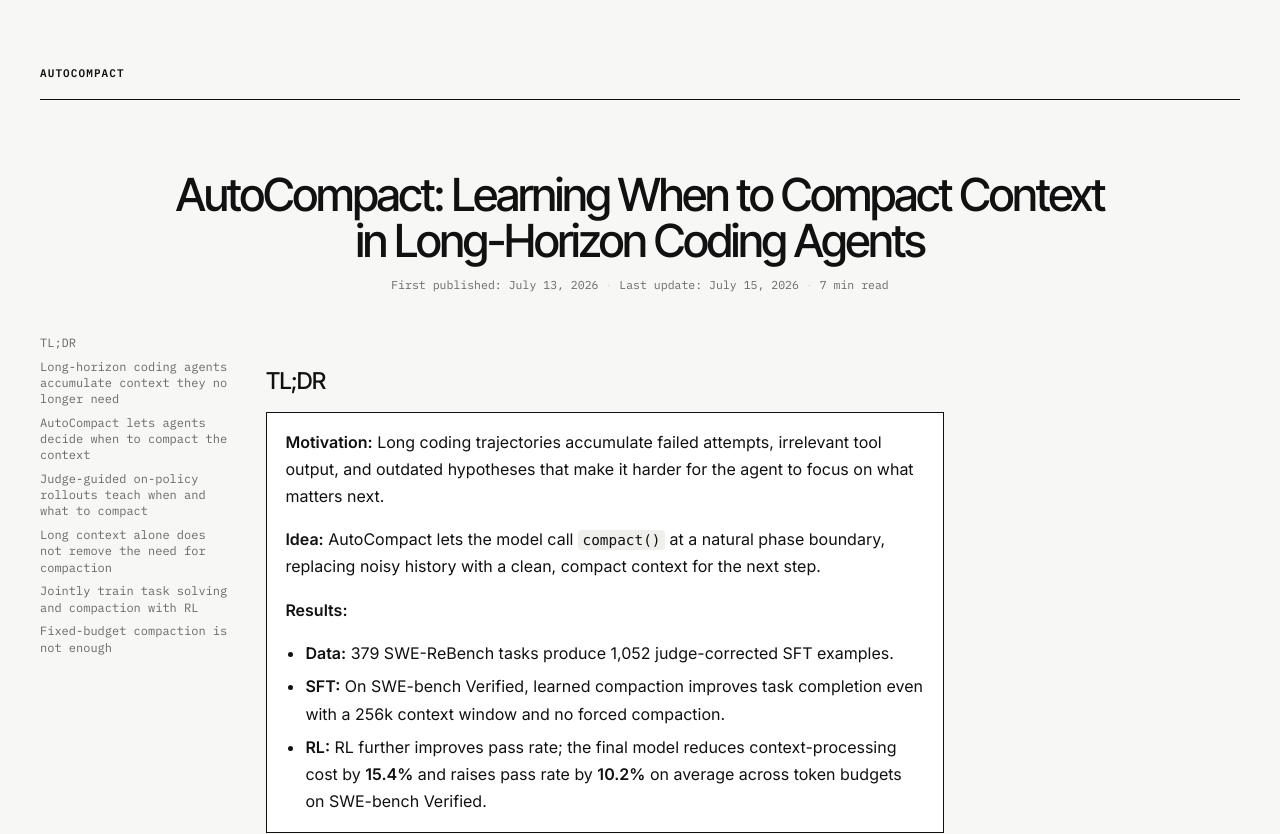
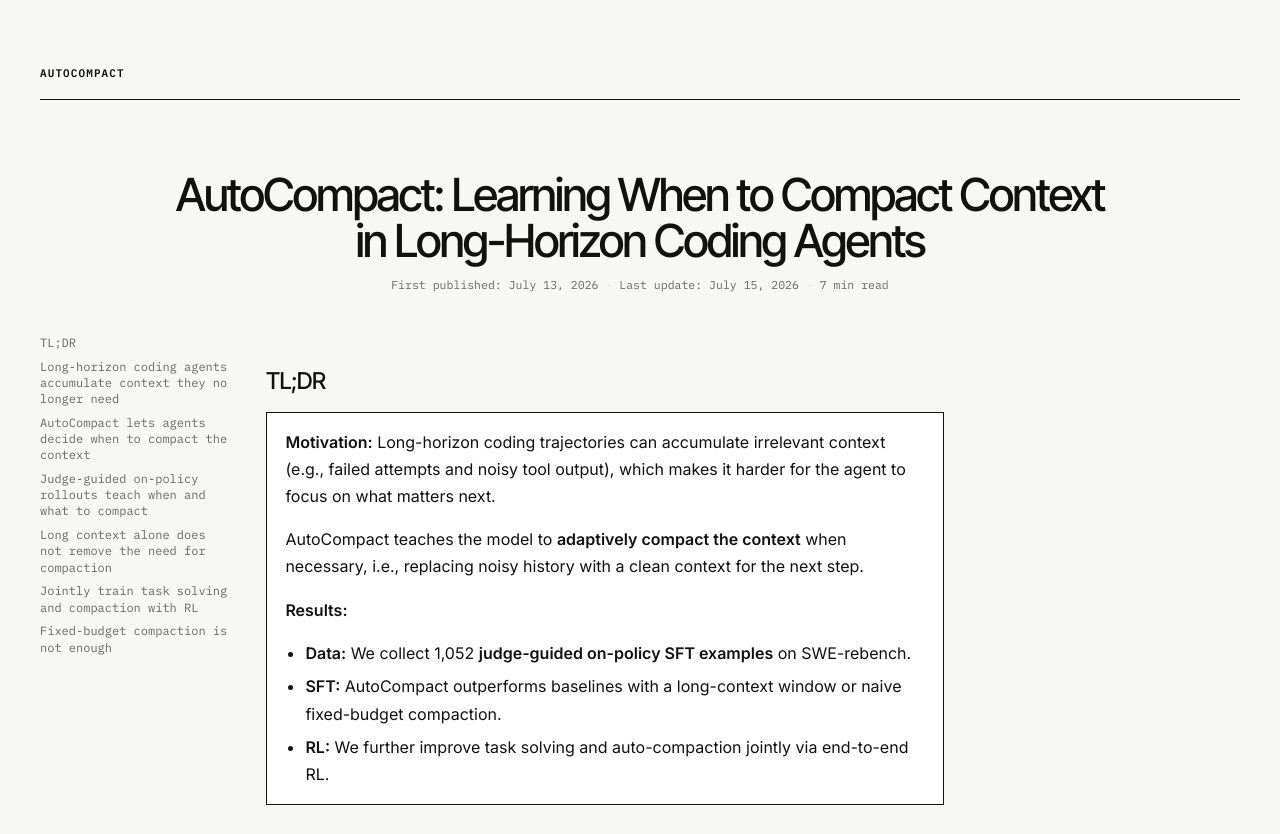
Before and after one commit to AutoCompact/autocompact.github.io, a plain HTML site: page index.html in a window 1280 px wide. Shown: the top 834 px of the page. Drawn offline with Linux system fonts and the light colour scheme.

Commit message:
rephrase

```diff
--- a/index.html
+++ b/index.html
@@ -1614,13 +1614,13 @@ a:hover { color: var(--accent-hover); }
             <div class="post-content">
 <h2>TL;DR</h2>
 <aside class="callout">
-<p><strong>Motivation:</strong> Long coding trajectories accumulate failed attempts, irrelevant tool output, and outdated hypotheses that make it harder for the agent to focus on what matters next.</p>
-<p><strong>Idea:</strong> AutoCompact lets the model call <code>compact()</code> at a natural phase boundary, replacing noisy history with a clean, compact context for the next step.</p>
+<p><strong>Motivation:</strong> Long-horizon coding trajectories can accumulate irrelevant context (e.g., failed attempts and noisy tool output), which makes it harder for the agent to focus on what matters next.</p>
+<p>AutoCompact teaches the model to <strong>adaptively compact the context</strong> when necessary, i.e., replacing noisy history with a clean context for the next step.</p>
 <p><strong>Results:</strong></p>
 <ul>
-<li><strong>Data:</strong> 379 SWE-ReBench tasks produce 1,052 judge-corrected SFT examples.</li>
-<li><strong>SFT:</strong> On SWE-bench Verified, learned compaction improves task completion even with a 256k context window and no forced compaction.</li>
-<li><strong>RL:</strong> RL further improves pass rate; the final model reduces context-processing cost by <strong>15.4%</strong> and raises pass rate by <strong>10.2%</strong> on average across token budgets on SWE-bench Verified.</li>
+<li><strong>Data:</strong> We collect 1,052 <strong>judge-guided on-policy SFT examples</strong> on SWE-rebench.</li>
+<li><strong>SFT:</strong> AutoCompact outperforms baselines with a long-context window or naive fixed-budget compaction.</li>
+<li><strong>RL:</strong> We further improve task solving and auto-compaction jointly via end-to-end RL.</li>
 </ul>
 </aside>
 <h2>Long-horizon coding agents accumulate context they no longer need</h2>
@@ -1781,7 +1781,7 @@ a:hover { color: var(--accent-hover); }
 <p>AutoCompact requires the model to learn three capabilities: when to invoke <code>compact()</code>, what information to preserve in the summary, and how to continue from the compacted context. Existing models do not reliably exhibit these behaviors. As shown in Figure 2, we therefore introduce <strong>a judge model during data collection</strong>. Using only the history visible at the current step, the judge reviews each action proposed by the base model<span class="cite" data-key="annotation"></span>.</p>
 <p>If the proposed action is already appropriate, the judge leaves it unchanged and advances to the next step. When the judge identifies an appropriate phase transition, it can instead replace the model’s proposed action with <code>compact()</code>. If the resulting <code># Auto Context Summary</code> omits or misrepresents state needed for the next phase, the judge revises the summary. It can also correct the continuation if the model fails to use the compacted context, such as by repeating exploration that has already been resolved or losing track of conclusions preserved in the summary.</p>
 <p>The judge does not rewrite the trajectory arbitrarily. It follows an annotation protocol that specifies valid compaction points, the state each summary should preserve, and the corrections that may be applied. SFT is then performed on the resulting corrected trajectories. At inference time, the judge is removed, and the trained model decides when to invoke <code>compact()</code> and continues from the compacted context on its own.</p>
-<p>Using 379 SWE-ReBench tasks<span class="cite" data-key="swe-rebench"></span> and GPT-5.5-Codex as the judge, we collect 1,052 cold-start SFT examples after filtering malformed requests, summary loops, and off-track continuations.</p>
+<p>Using 379 SWE-rebench tasks<span class="cite" data-key="swe-rebench"></span> and GPT-5.5-Codex as the judge, we collect 1,052 cold-start SFT examples after filtering malformed requests, summary loops, and off-track continuations.</p>
 <div class="sample-mix" role="img" aria-label="The SFT dataset contains 24 percent compaction-trigger examples, 53 percent summary examples, and 23 percent continuation examples.">
 <div class="sample-mix-head"><strong>1,052 cold-start examples cover the full compaction loop</strong></div>
 <div class="sample-cards">
@@ -1828,11 +1828,11 @@ a:hover { color: var(--accent-hover); }
             <strong>RL improves the SFT policy at every token budget</strong>
         </div>
     </div>
-    <section class="budget-panel" data-window="256k" data-comparison="rl" aria-label="AutoCompact SFT versus AutoCompact SFT plus GRPO on SWE-bench Verified with a 256k context window and no forced compaction">
-        <div class="chart-legend" aria-label="Chart legend"><span><i class="legend-mark auto-mark"></i>AutoCompact-Qwen3 30B Coder (SFT)</span><span><i class="legend-mark grpo-mark"></i>AutoCompact-Qwen3 30B Coder (SFT+GRPO)</span><span><i class="legend-gap"></i>RL additional solved tasks</span></div>
+    <section class="budget-panel" data-window="256k" data-comparison="rl" aria-label="AutoCompact SFT versus AutoCompact SFT plus RL on SWE-bench Verified with a 256k context window and no forced compaction">
+        <div class="chart-legend" aria-label="Chart legend"><span><i class="legend-mark auto-mark"></i>AutoCompact-Qwen3 30B Coder (SFT)</span><span><i class="legend-mark grpo-mark"></i>AutoCompact-Qwen3 30B Coder (SFT+RL)</span><span><i class="legend-gap"></i>RL additional solved tasks</span></div>
         <div class="chart-wrap">
             <svg class="budget-chart" viewBox="0 35 700 335" role="img">
-                <title>AutoCompact SFT versus AutoCompact SFT plus GRPO by cumulative tokens processed per task</title>
+                <title>AutoCompact SFT versus AutoCompact SFT plus RL by cumulative tokens processed per task</title>
                 <desc>RL substantially improves over the SFT model across all shown budgets.</desc>
                 <g class="chart-grid" aria-hidden="true"><line x1="68" y1="290" x2="650" y2="290"></line><line x1="68" y1="245" x2="650" y2="245"></line><line x1="68" y1="200" x2="650" y2="200"></line><line x1="68" y1="155" x2="650" y2="155"></line><line x1="68" y1="110" x2="650" y2="110"></line><line x1="68" y1="65" x2="650" y2="65"></line></g>
                 <g class="y-labels" aria-hidden="true"><text x="52" y="296">15</text><text x="52" y="251">20</text><text x="52" y="206">25</text><text x="52" y="161">30</text><text x="52" y="116">35</text><text x="52" y="71">40</text><text class="axis-title" transform="translate(17 180) rotate(-90)">Pass rate (%)</text></g>
@@ -1846,19 +1846,19 @@ a:hover { color: var(--accent-hover); }
 <p><em>Figure 4. On SWE-bench Verified, under the same 256k context window with no forced compaction, RL improves over the SFT model at every token budget.</em></p>
 <p>The RL model substantially outperforms the SFT model across every budget, with the largest gains in the finite-compute regime. <strong>SFT establishes the compaction behavior, while RL improves how that behavior contributes to task completion.</strong></p>
 
-<p><strong>RL also changes how the model uses compaction.</strong> Trajectory analysis suggests that AutoCompact learns what to preserve more reliably than when to compact. After SFT, the model proactively invokes <code>compact()</code> in <strong>44.3%</strong> of tasks; after GRPO, this rises to <strong>58.5%</strong>, indicating that RL encourages more active context management. The generated summaries remain highly informative: <strong>99.8%</strong> retain relevant task and workspace state, and <strong>97.8%</strong> specify a next action. However, many summaries are still triggered during verification, suggesting that learning when compaction is most useful remains an important direction for improvement.</p>
+<p><strong>RL also changes how the model uses compaction.</strong> Trajectory analysis suggests that AutoCompact learns what to preserve more reliably than when to compact. After SFT, the model proactively invokes <code>compact()</code> in <strong>44.3%</strong> of tasks; after RL, this rises to <strong>58.5%</strong>, indicating that RL encourages more active context management. The generated summaries remain highly informative: <strong>99.8%</strong> retain relevant task and workspace state, and <strong>97.8%</strong> specify a next action. However, many summaries are still triggered during verification, suggesting that learning when compaction is most useful remains an important direction for improvement.</p>
 
 <h2>Fixed-budget compaction is not enough</h2>
-<p>Finally, we evaluate on <strong>SWE-bench Verified</strong> with a much smaller <strong>16k context threshold</strong>. Both AutoCompact and the baseline use the same threshold-based forced compaction when the context limit is reached. The comparison therefore tests whether a fixed-budget compaction rule is sufficient, or whether AutoCompact still benefits from deciding adaptively when to compact before the threshold.</p>
+<p>Finally, we evaluate on <strong>SWE-bench Verified</strong> with a much smaller <strong>16k context window</strong>. Both AutoCompact and the baseline use the same fixed-budget forced compaction when the context limit is reached. The comparison therefore tests whether a fixed-budget compaction rule is sufficient, or whether AutoCompact still benefits from deciding adaptively when to compact before the threshold.</p>
 <figure class="article-figure autocompact-visual budget-visual" id="budget-visual-robustness">
     <div class="visual-heading">
         <div>
             <span class="visual-kicker">Limited context · 16k forced-compaction threshold</span>
-            <strong>Adaptive compaction still helps beyond a fixed 16k threshold</strong>
+            <strong>Adaptive compaction outperforms fixed-budget compaction</strong>
         </div>
     </div>
     <section class="budget-panel" data-window="16k" data-comparison="final" aria-label="Baseline versus final AutoCompact model on SWE-bench Verified when both use a 16k forced-compaction threshold">
-        <div class="chart-legend" aria-label="Chart legend"><span><i class="legend-mark baseline-mark"></i>Qwen3 30B Coder</span><span><i class="legend-mark grpo-mark"></i>AutoCompact-Qwen3 30B Coder (SFT+GRPO)</span><span><i class="legend-gap"></i>Final-model additional solved tasks</span></div>
+        <div class="chart-legend" aria-label="Chart legend"><span><i class="legend-mark baseline-mark"></i>Qwen3 30B Coder</span><span><i class="legend-mark grpo-mark"></i>AutoCompact-Qwen3 30B Coder (SFT+RL)</span><span><i class="legend-gap"></i>Final-model additional solved tasks</span></div>
         <div class="chart-wrap">
             <svg class="budget-chart" viewBox="0 35 700 335" role="img">
                 <title>Baseline versus final AutoCompact model on SWE-bench Verified when both use a 16k forced-compaction threshold</title>
@@ -1873,7 +1873,7 @@ a:hover { color: var(--accent-hover); }
     </section>
 </figure>
 <p><em>Figure 5. On SWE-bench Verified, both models use forced compaction at the 16k threshold, but AutoCompact still performs better under equal token budgets. A fixed-budget trigger is therefore not enough; deciding adaptively when to compact adds value.</em></p>
-<p>The gains persist under the smaller threshold even though both models already receive threshold-based compaction. Together, the experiments establish three distinct claims: long context alone does not eliminate the need for compaction, RL improves the learned policy, and fixed-budget compaction is still weaker than adaptive AutoCompact.</p>
+<p>The gains persist under the smaller context window even though both models use fixed-budget compaction. Together, the experiments establish three distinct claims: long context alone does not eliminate the need for compaction, RL improves the learned policy, and fixed-budget compaction is still weaker than adaptive AutoCompact.</p>
             </div>
         </article>
 
```
